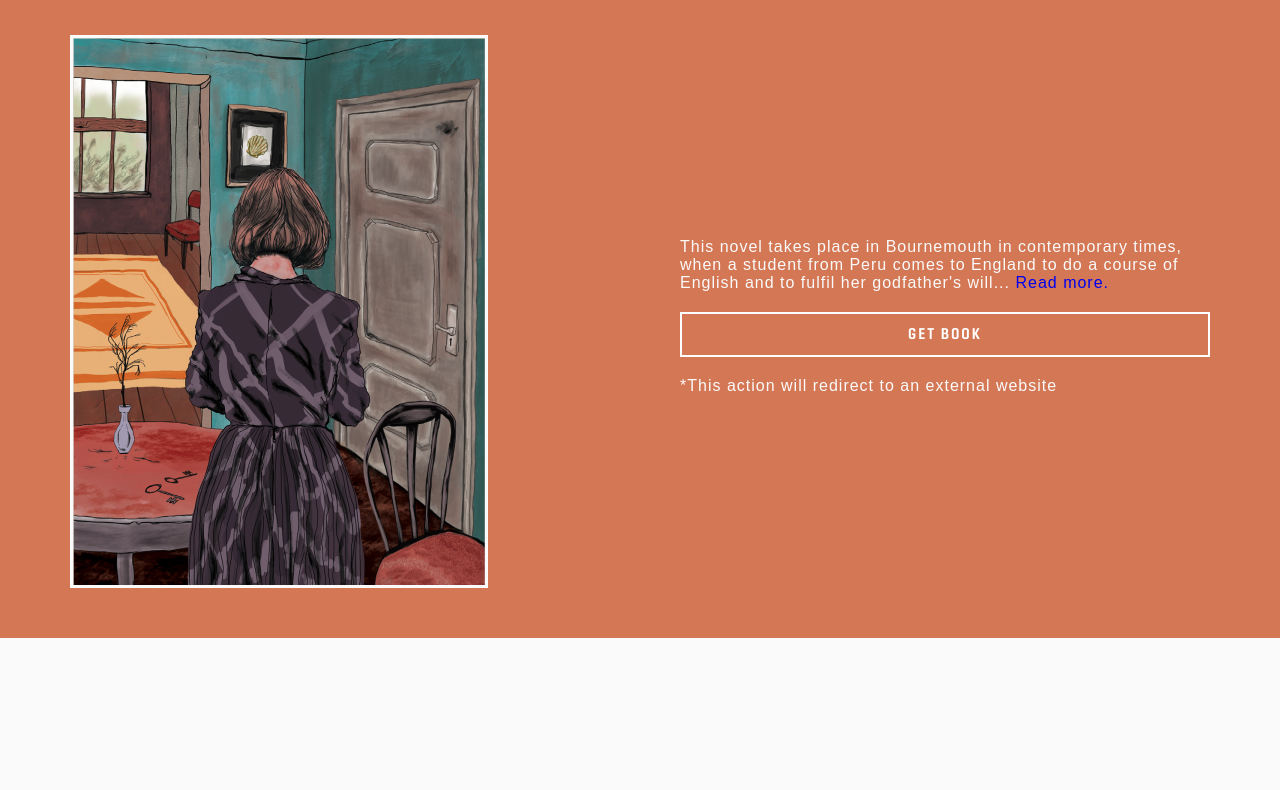
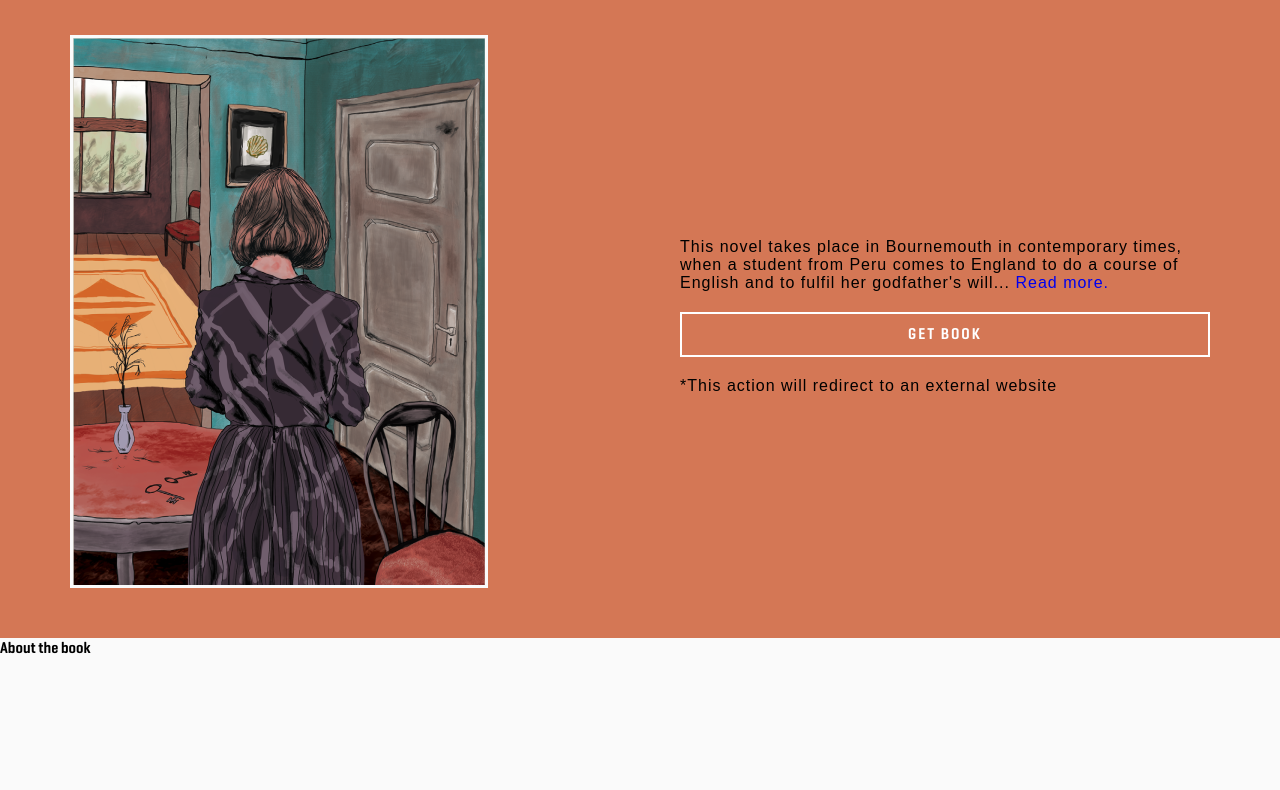
Before and after one commit to saamauro92/maids-are-more-expensive-on-sundays, a plain HTML site: page index.html in a window 1280 px wide. Shown: the part 80-870 px from the top of the page. Drawn offline with Linux system fonts and the light colour scheme.

Commit message:
fix remove color property from body

```diff
--- a/assets/css/styles.css
+++ b/assets/css/styles.css
@@ -19,7 +19,6 @@
 body {
   background-color: #d47755;
   font-family: Geogrotesque Compressed, Arial, sans-serif;
-  color: #fafafa;
 }
 
 a {
```
